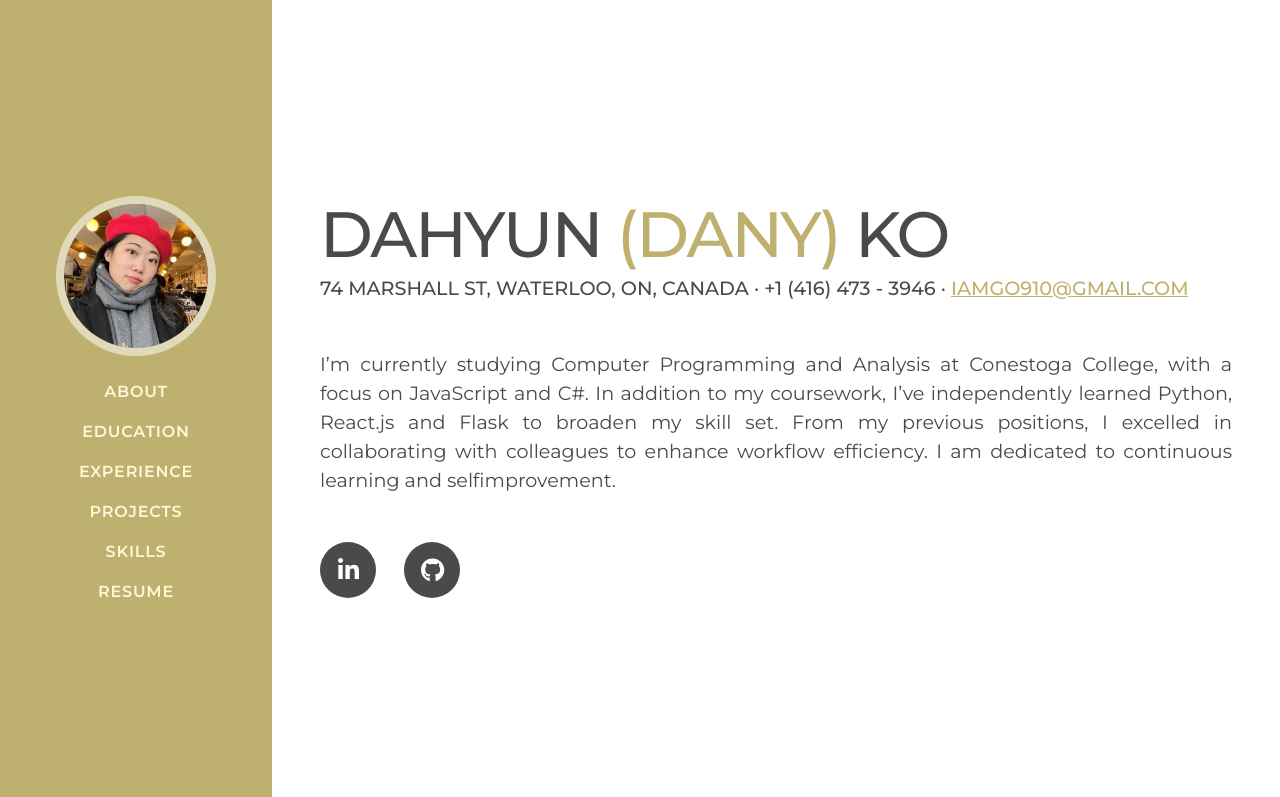
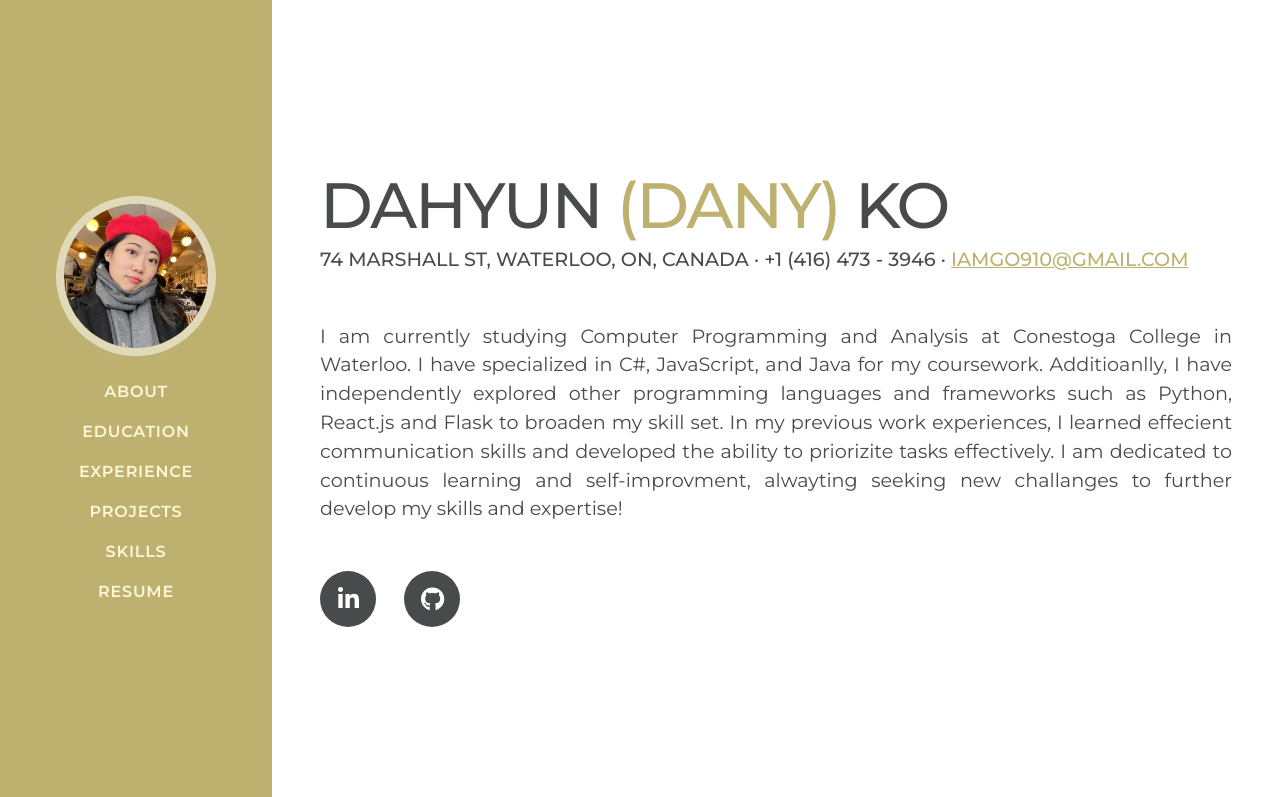
Before and after one commit to Ko-dany/DahyunKo.github.io, a website: page index.html in a window 1280 px wide. Shown: the top 797 px of the page. Drawn offline with nearby package versions, Linux system fonts and the light colour scheme.

Commit message:
Update summary content

```diff
--- a/index.html
+++ b/index.html
@@ -104,12 +104,15 @@
             </p>
           </div>
           <p class="resume-section-description lead mb-5">
-            I’m currently studying Computer Programming and Analysis at
-            Conestoga College, with a focus on JavaScript and C#. In addition to
-            my coursework, I’ve independently learned Python, React.js and Flask
-            to broaden my skill set. From my previous positions, I excelled in
-            collaborating with colleagues to enhance workflow efficiency. I am
-            dedicated to continuous learning and selfimprovement.
+            I am currently studying Computer Programming and Analysis at
+            Conestoga College in Waterloo. I have specialized in C#, JavaScript,
+            and Java for my coursework. Additioanlly, I have independently
+            explored other programming languages and frameworks such as Python,
+            React.js and Flask to broaden my skill set. In my previous work
+            experiences, I learned effecient communication skills and developed
+            the ability to priorizite tasks effectively. I am dedicated to
+            continuous learning and self-improvment, alwayting seeking new
+            challanges to further develop my skills and expertise!
           </p>
           <div class="social-icons">
             <a
```
